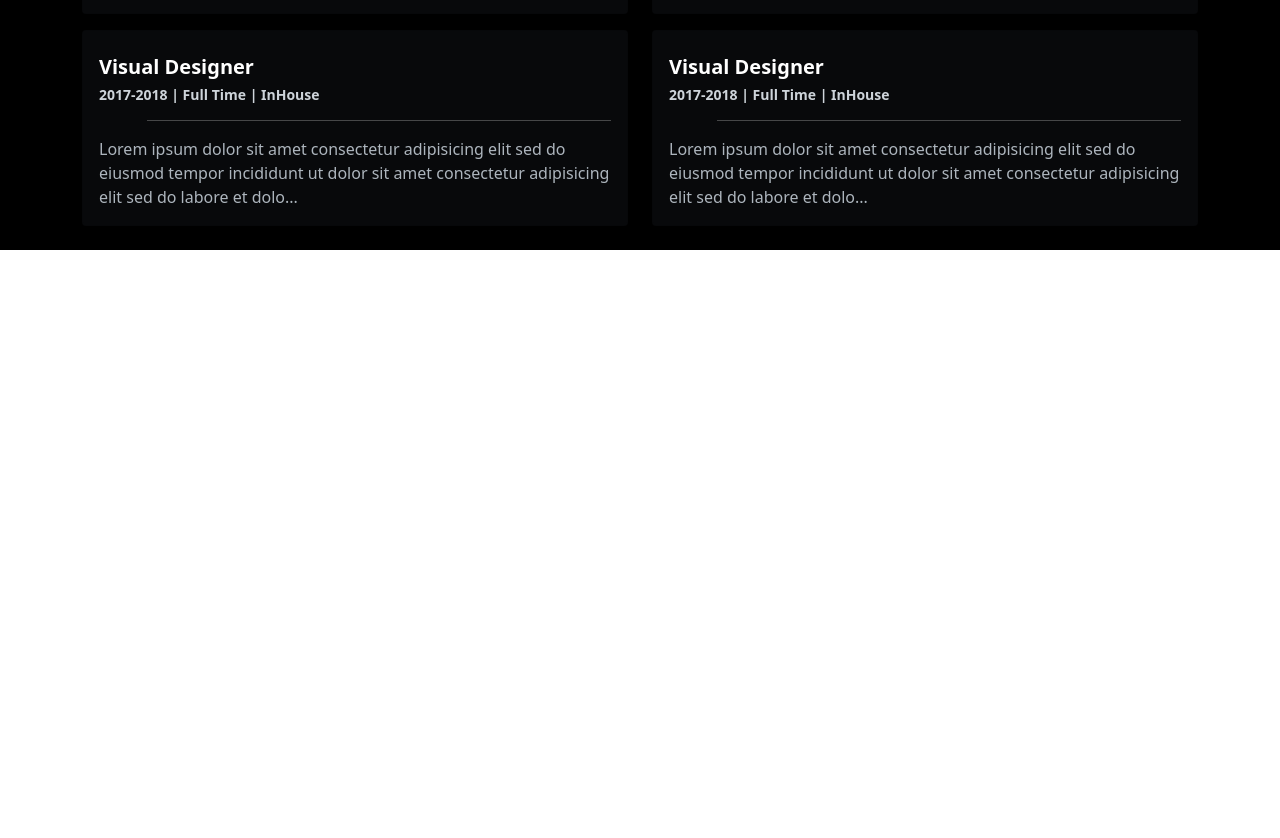
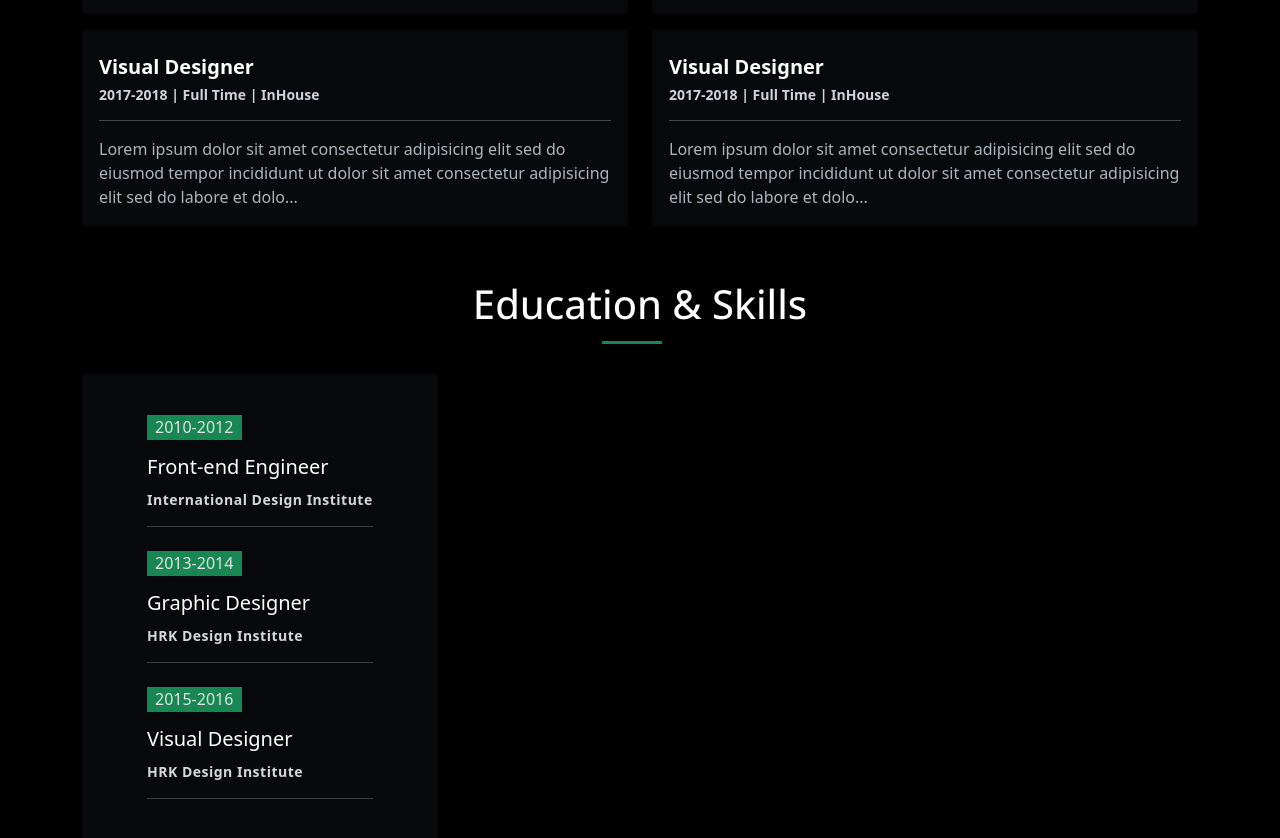
Before and after one commit to Omer-alt/PORTFOLIO, a React (Create React App) app: page /about-us in a window 1280 px wide. Shown: the part 2060-2898 px from the top of the page. Before the commit the page ends 2310 px from the top, so only its background shows below. Built offline with nearby package versions, Linux system fonts and the light colour scheme.

Commit message:
education section designed

```diff
--- a/public/data.json
+++ b/public/data.json
@@ -49,5 +49,38 @@
             "period":"2017-2018 | Full Time | InHouse",
             "description":"Lorem ipsum dolor sit amet consectetur adipisicing elit sed do eiusmod tempor incididunt ut dolor sit amet consectetur adipisicing elit sed do labore et dolo..."
         }
-    ]
+    ],
+    "Knowledge":{
+        "Education":[
+            {
+                "period":"2010-2012",
+                "title":"Front-end Engineer",
+                "description":"International Design Institute"
+            },
+            {
+                "period":"2013-2014",
+                "title":"Graphic Designer",
+                "description":"HRK Design Institute"
+            },
+            {
+                "period":"2015-2016",
+                "title":"Visual Designer",
+                "description":"HRK Design Institute"
+            }
+        ],
+        "Skills":[
+            {
+                "technoloogy":"Visual Designer",
+                "Percentage":"2015-2016"
+            },
+            {
+                "technoloogy":"Visual Designer",
+                "Percentage":"2015-2016"
+            },
+            {
+                "technoloogy":"Visual Designer",
+                "Percentage":"2015-2016"
+            }
+        ]
+    }
 }
--- a/src/App.js
+++ b/src/App.js
@@ -7,22 +7,31 @@ import Banner from './components/banner';
 import Experiences from './components/experiences';
 import NavBar from './components/navbar';
 import Services from './components/Services';
+import Knowledges from './components/knowledge';
 
 function App() {
   //ici je recupere tous mes datas
   const [data, setData] = useState({})
+  const [loading, setLoading] = useState(true)
+  console.log(data,"data")
 
   useEffect(()=>{
-    getData(setData)
+    getData(setData, setLoading)
   },[])
 
   return (
     <div className="App">
-      <NavBar/>
-      <Banner/>
-      <AboutUs/>
-      <Services data={data}/>
-      <Experiences data={data}/>
+    {!loading &&
+      <>
+        <NavBar/>
+        <Banner/>
+        <AboutUs/>
+        <Services data={data}/>
+        <Experiences data={data}/>
+        <Knowledges data={data}/>
+      </>
+    }
+
     </div>
   );
 }
--- /dev/null
+++ b/src/components/knowledge.js
@@ -0,0 +1,36 @@
+import React from 'react'
+import { Card, Col, Container, Row } from 'react-bootstrap'
+import '../styles/knoledge.css'
+import Education from './tools/Education'
+
+const Knowledges = ({data}) => {
+    console.log(data.Knowledge,"knowledge")
+
+  return (
+    <div className='knowledge'>
+        <Container>
+            <Row>
+                <Col>
+                    <h1 className='subTitle mt-4'>Educat<span className='subTitleUnderline'>ion</span> & Skills</h1>
+                    <Row>
+                        <Col md={4}>
+                            <Card className='cardEducation text-sm-center text-md-left' body>
+                                {   data.Knowledge.Education &&
+                                    data.Knowledge.Education.length > 0
+                                    ? data.Knowledge.Education.map((education, index) => <Education education={education} key={index}/>)
+                                    :null
+                                }
+                            </Card>
+                        </Col>
+                        <Col md={8}>
+
+                        </Col>
+                    </Row>
+                </Col>
+            </Row>
+        </Container>
+    </div>
+  )
+}
+
+export default Knowledges
--- /dev/null
+++ b/src/components/tools/Education.js
@@ -0,0 +1,17 @@
+// import { } from 'bootstrap'
+import React from 'react'
+import { Card  } from 'react-bootstrap'
+import '../../styles/knoledge.css'
+
+const Education = ({education}) => {
+  return (
+    <div className='mx-5 my-4 cardEducationElement'>
+      <Card.Subtitle className='cardBodyPeriod'>{education.period}</Card.Subtitle >
+      <Card.Title className='cardBodyTitle'>{education.title}</Card.Title>
+      <Card.Text className='cardBodyText'>{education.description}</Card.Text>
+      <hr/>
+    </div>
+  )
+}
+
+export default Education
--- a/src/components/tools/Experience.js
+++ b/src/components/tools/Experience.js
@@ -18,7 +18,7 @@ const Experience = ({experience}) => {
               {experience.title}
               <p className='cardPeriod pt-2'>{experience.period}</p>
             </Card.Title>
-          <hr className='ms-5'/>
+          <hr className='ms-sm-2 ms-md-0'/>
             <Card.Text className='cardDescription'>
                 {experience.description}
             </Card.Text>
--- a/src/components/tools/tools.js
+++ b/src/components/tools/tools.js
@@ -1,4 +1,4 @@
-export const getData=(setDataFetch)=>{
+export const getData= (setDataFetch, setLoading)=>{
     fetch('data.json'
     ,{
       headers : {
@@ -11,8 +11,10 @@ export const getData=(setDataFetch)=>{
         console.log(response)
         return response.json();
     })
-    .then(function(myJson) {
-        console.log(myJson);
-        setDataFetch(myJson)
+    .then( function(myJson) {
+        setLoading(false)
+        // console.log(myJson);
+        // const newJson = myJson
+        setDataFetch( myJson)
     });
 }
--- /dev/null
+++ b/src/styles/knoledge.css
@@ -0,0 +1,34 @@
+.knowledge{
+    background-color: #000;
+}
+.cardEducation{
+    background-color: #08090b;
+}
+/* *********single Body card */
+.cardBodyPeriod{
+    height: 25px;
+    width: 95px;
+    background-color: #198754;
+    padding-top: 3px;
+    display: inline-block;
+}
+.cardBodyTitle{
+    color: #fff;
+    font-size: 20px;
+    margin-bottom: 10px;
+    margin-top: 15px;
+}
+.cardBodyText{
+    color: #d5d7d9;
+    font-size: 14px;
+    font-weight: 600;
+    letter-spacing: .5px;
+}
+@media screen and (min-width:1024px) {
+    .cardEducationElement{
+        text-align: start;
+    }
+    .cardBodyPeriod{
+        padding-left: 8px;
+    }
+}
```
Also changed, not shown: src/components/tools/Skills.js (added, +9 -0 lines).
